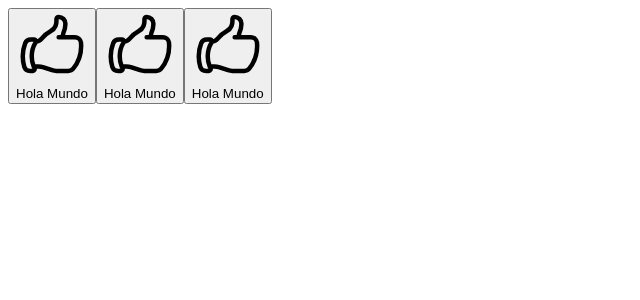
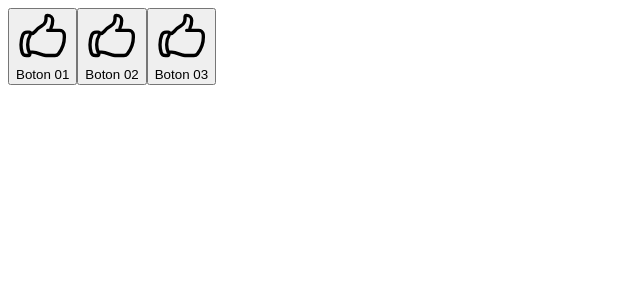
Before and after one commit to Jhonatanisai8/Hola-Mundo-React, a React (Vite) app: page / in a window 1280 px wide. Shown: the top 300 px of the page, without its empty margins (0-640 px from the left). Built offline with nearby package versions, Linux system fonts and the light colour scheme.

Commit message:
creando una funcion que crea un boton que recibe un parametro como texto

```diff
--- a/src/main.jsx
+++ b/src/main.jsx
@@ -12,18 +12,18 @@ const root = createRoot(document.getElementById('root'))
 // pasando varios parametros
 
 // funcion que crea botones
-const createButton = () => {
+const createButton = ({ texto }) => {
   return (<button>
     <svg xmlns="http://www.w3.org/2000/svg" fill="none" viewBox="0 0 24 24" stroke-width="1.5" stroke="currentColor" class="size-6">
       <path stroke-linecap="round" stroke-linejoin="round" d="M6.633 10.25c.806 0 1.533-.446 2.031-1.08a9.041 9.041 0 0 1 2.861-2.4c.723-.384 1.35-.956 1.653-1.715a4.498 4.498 0 0 0 .322-1.672V2.75a.75.75 0 0 1 .75-.75 2.25 2.25 0 0 1 2.25 2.25c0 1.152-.26 2.243-.723 3.218-.266.558.107 1.282.725 1.282m0 0h3.126c1.026 0 1.945.694 2.054 1.715.045.422.068.85.068 1.285a11.95 11.95 0 0 1-2.649 7.521c-.388.482-.987.729-1.605.729H13.48c-.483 0-.964-.078-1.423-.23l-3.114-1.04a4.501 4.501 0 0 0-1.423-.23H5.904m10.598-9.75H14.25M5.904 18.5c.083.205.173.405.27.602.197.4-.078.898-.523.898h-.908c-.889 0-1.713-.518-1.972-1.368a12 12 0 0 1-.521-3.507c0-1.553.295-3.036.831-4.398C3.387 9.953 4.167 9.5 5 9.5h1.053c.472 0 .745.556.5.96a8.958 8.958 0 0 0-1.302 4.665c0 1.194.232 2.333.654 3.375Z" />
     </svg>
-    Hola Mundo
+    {texto}
   </button>)
 }
 root.render(
   <React.Fragment>
-    {createButton()}
-    {createButton()}
-    {createButton()}
+    {createButton({ texto: 'Boton 01' })}
+    {createButton({ texto: 'Boton 02' })}
+    {createButton({ texto: 'Boton 03' })}
   </React.Fragment>
 )
```
